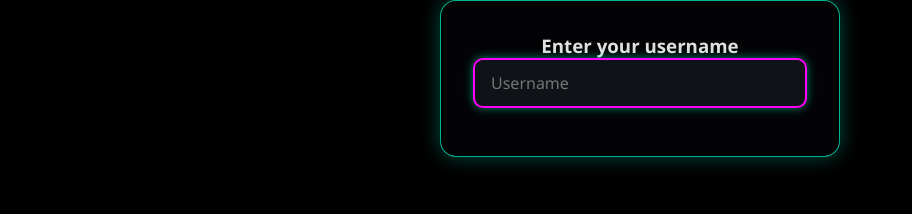
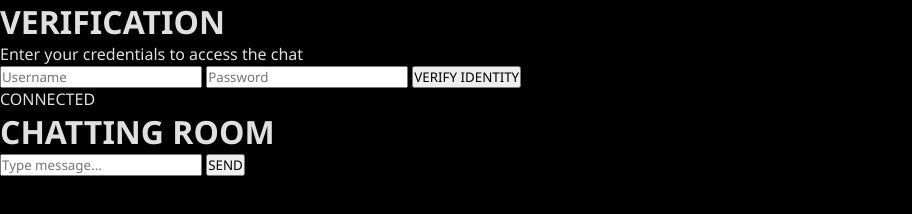
Before and after one commit to betingrich/chat, a website: page public/index.html in a window 1280 px wide. Shown: the whole page, without its empty margins (0-912 px from the left). Drawn offline with nearby package versions, Linux system fonts and the light colour scheme; no server answers.

Commit message:
Update index.html

```diff
--- a/public/index.html
+++ b/public/index.html
@@ -1,25 +1,42 @@
 <!DOCTYPE html>
-<html>
+<html lang="en">
 <head>
-  <meta charset="UTF-8">
-  <title>Chatroom</title>
-  <link rel="stylesheet" href="style.css">
-  <script src="/socket.io/socket.io.js"></script>
-  <script src="https://code.jquery.com/jquery-3.7.0.min.js"></script>
-  <script src="main.js" defer></script>
+    <meta charset="UTF-8">
+    <meta name="viewport" content="width=device-width, initial-scale=1.0">
+    <title>CHATTING ROOM</title>
+    <link rel="stylesheet" href="style.css">
 </head>
 <body>
-  <div class="login page">
-    <div class="form">
-      <h3>Enter your username</h3>
-      <input class="usernameInput" type="text" maxlength="14" placeholder="Username" />
+    <!-- Login Page -->
+    <div class="login-container active">
+        <div class="auth-box">
+            <h1>VERIFICATION</h1>
+            <p class="subtitle">Enter your credentials to access the chat</p>
+            <input type="text" id="loginUsername" placeholder="Username" required>
+            <input type="password" id="loginPassword" placeholder="Password" required>
+            <button id="loginButton" class="login-button">VERIFY IDENTITY</button>
+            <div id="authError" class="error-message"></div>
+        </div>
     </div>
-  </div>
 
-  <div class="chat page" style="display: none;">
-    <ul class="messages"></ul>
-    <input class="inputMessage" placeholder="Type here..." />
-    <button class="sendButton">Send</button>
-  </div>
+    <!-- Chat Page -->
+    <div class="chat-container">
+        <header class="chat-header">
+            <div class="connection-status">CONNECTED</div>
+            <h1>CHATTING ROOM</h1>
+        </header>
+
+        <div class="message-area" id="messageArea">
+            <!-- Messages will appear here -->
+        </div>
+
+        <div class="input-area">
+            <input type="text" id="messageInput" placeholder="Type message..." autocomplete="off">
+            <button id="sendButton">SEND</button>
+        </div>
+    </div>
+
+    <script src="https://cdnjs.cloudflare.com/ajax/libs/socket.io/4.7.2/socket.io.min.js"></script>
+    <script src="main.js"></script>
 </body>
 </html>
```
